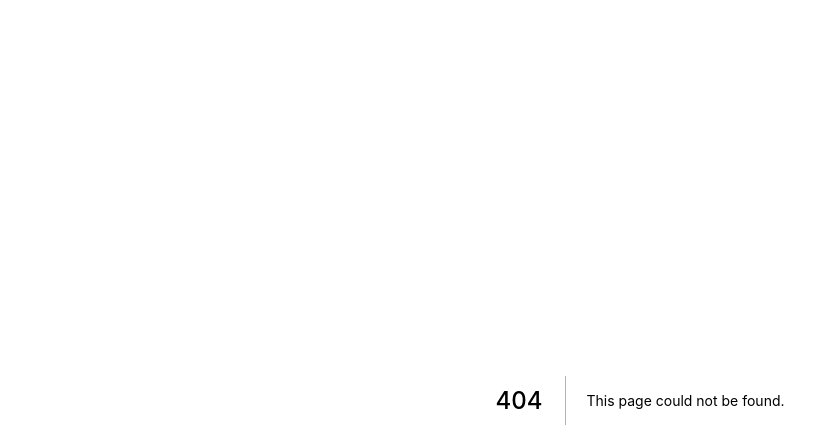
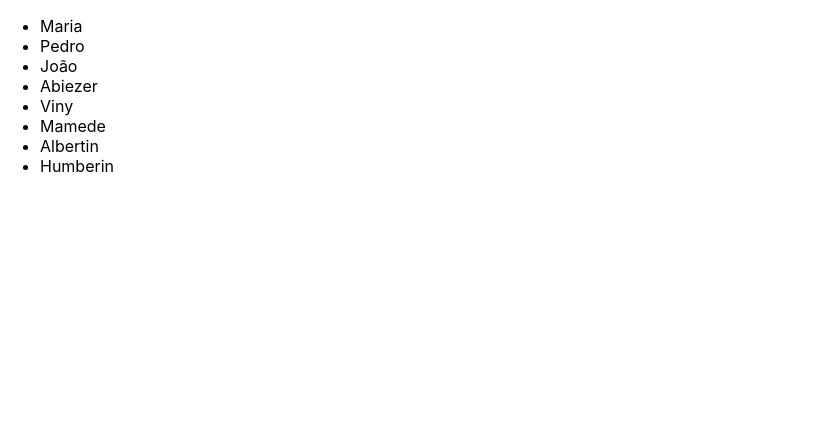
Before and after one commit to AbiezerSidonioJoseOdanacaJunior/exercicionext, a Next.js app in the folder exercicionext/: page /render/repeticao1 in a window 1280 px wide. Before the commit this address had no page. Shown: the top 448 px of the page, without its empty margins (0-824 px from the left). Built offline with nearby package versions, Linux system fonts and the light colour scheme.

Commit message:
Repeticao1

```diff
--- /dev/null
+++ b/exercicionext/pages/render/repeticao1.jsx
@@ -0,0 +1,29 @@
+export default function repeticao1() {
+    const   listaAprovados = [
+        'Maria',
+        'Pedro',
+        'João',
+        'Abiezer',
+        'Viny',
+        'Mamede',
+        'Albertin',
+        'Humberin',
+    ]
+
+    function renderLista() {
+        const items = []
+
+        for (let i = 0; i <listaAprovados.length; i++) {
+            items.push(<li>{listaAprovados[i]}</li>)
+        }
+        return items
+    }
+
+    return (
+        <ul>
+          {renderLista() }
+        </ul>
+
+
+    )
+}
```
